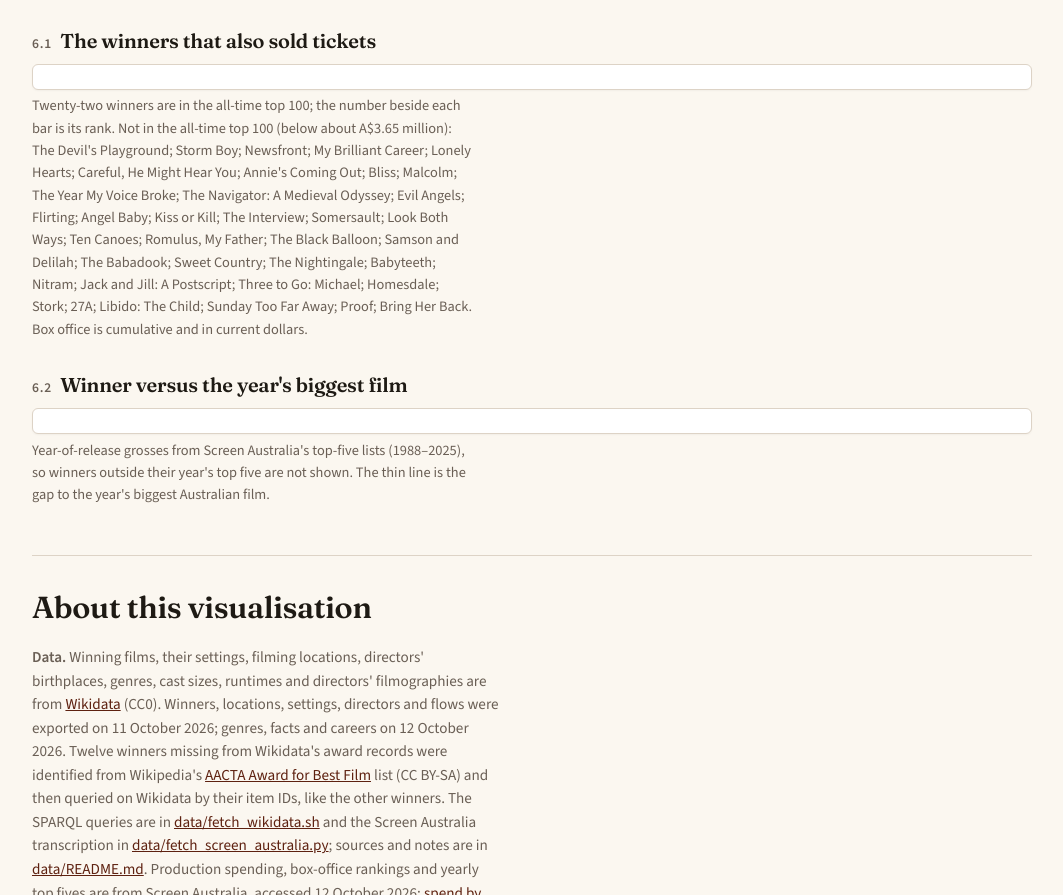
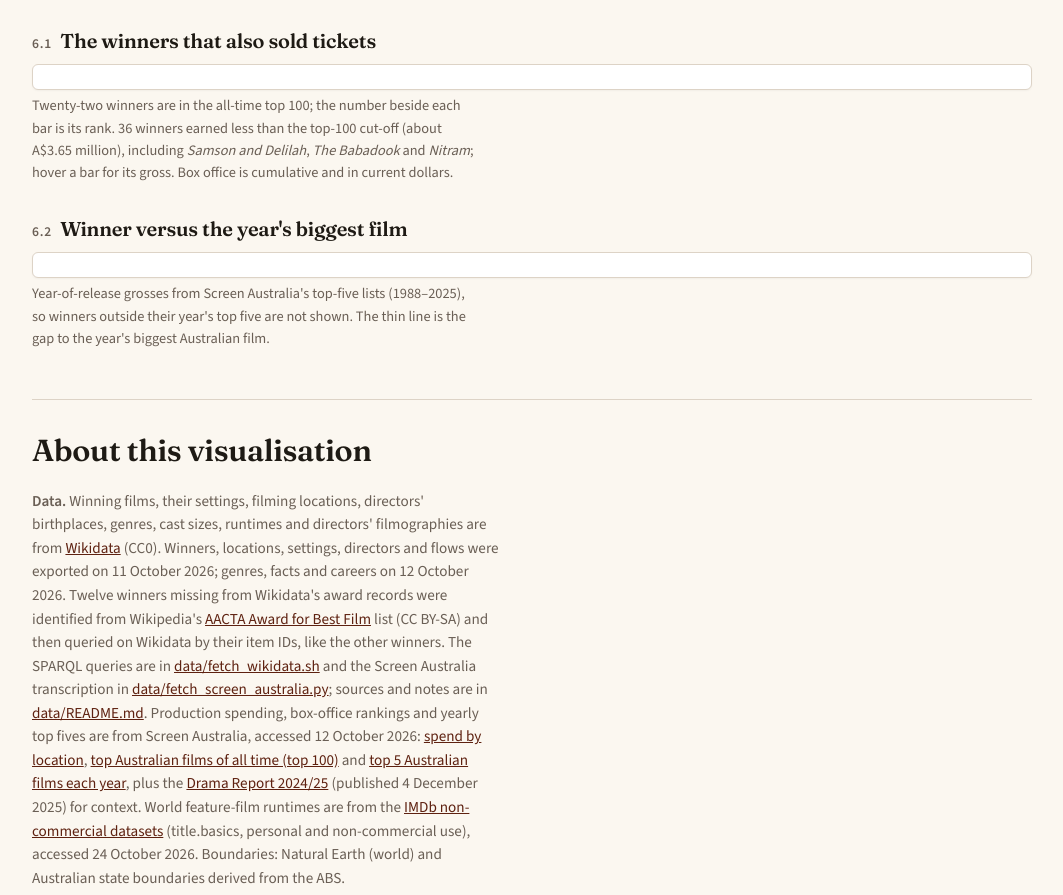
Before and after one commit to Ma1an-K/FIT3179-Data-2Vis-2, a plain HTML site: page index.html in a window 1280 px wide. Shown: the part 4875-5770 px from the top of the page, without its empty margins (108-1171 px from the left). Drawn offline with nearby package versions, Linux system fonts and the light colour scheme; a script that the page names is missing.

Commit message:
fix(6.1): shorter caption without the list of 36 titles
Co-Authored-By: Claude Opus 5.5 <noreply@anthropic.com>

```diff
--- a/index.html
+++ b/index.html
@@ -126,7 +126,7 @@
     <div class="chart">
       <div class="vis" id="vis-6-1" data-spec="js/6_1_top_grossing.json"></div>
     </div>
-    <p class="caption">Twenty-two winners are in the all-time top 100; the number beside each bar is its rank. Not in the all-time top 100 (below about A$3.65 million): The Devil's Playground; Storm Boy; Newsfront; My Brilliant Career; Lonely Hearts; Careful, He Might Hear You; Annie's Coming Out; Bliss; Malcolm; The Year My Voice Broke; The Navigator: A Medieval Odyssey; Evil Angels; Flirting; Angel Baby; Kiss or Kill; The Interview; Somersault; Look Both Ways; Ten Canoes; Romulus, My Father; The Black Balloon; Samson and Delilah; The Babadook; Sweet Country; The Nightingale; Babyteeth; Nitram; Jack and Jill: A Postscript; Three to Go: Michael; Homesdale; Stork; 27A; Libido: The Child; Sunday Too Far Away; Proof; Bring Her Back. Box office is cumulative and in current dollars.</p>
+    <p class="caption">Twenty-two winners are in the all-time top 100; the number beside each bar is its rank. 36 winners earned less than the top-100 cut-off (about A$3.65 million), including <em>Samson and Delilah</em>, <em>The Babadook</em> and <em>Nitram</em>; hover a bar for its gross. Box office is cumulative and in current dollars.</p>
     <h3 class="chart-title"><span class="no">6.2</span>Winner versus the year's biggest film</h3>
     <div class="chart">
       <div class="vis" id="vis-6-2" data-spec="js/6_2_winner_vs_top.json"></div>
```
